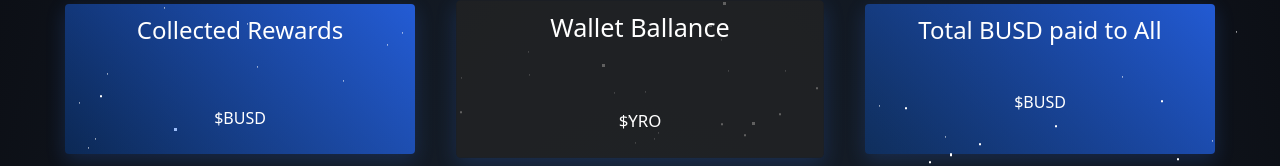
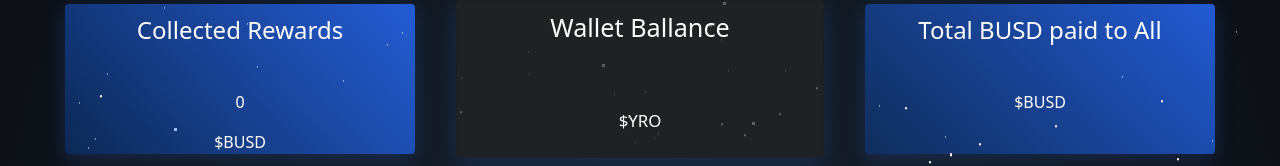
Before and after one commit to 757372one/YRO2, a React (Create React App) app: page /dashboard in a window 1280 px wide. Shown: the part 655-821 px from the top of the page. Built offline with nearby package versions, Linux system fonts and the light colour scheme.

Commit message:
dYRO.preloading

```diff
--- a/src/components/Dash.js
+++ b/src/components/Dash.js
@@ -209,7 +209,7 @@ class Dash extends Component {
                     <div className='dash__container-cardInfo'>
                         <h4>Collected Rewards</h4>
                         <p className="bottom-space-sm" />
-                        <p id="walletRewards"></p><p> $BUSD</p>
+                        <p id="walletRewards">{this.state.walletRewards}</p><p> $BUSD</p>
                     </div>
                   </div>
                   <div to='' className='dash__container-card'>
```
